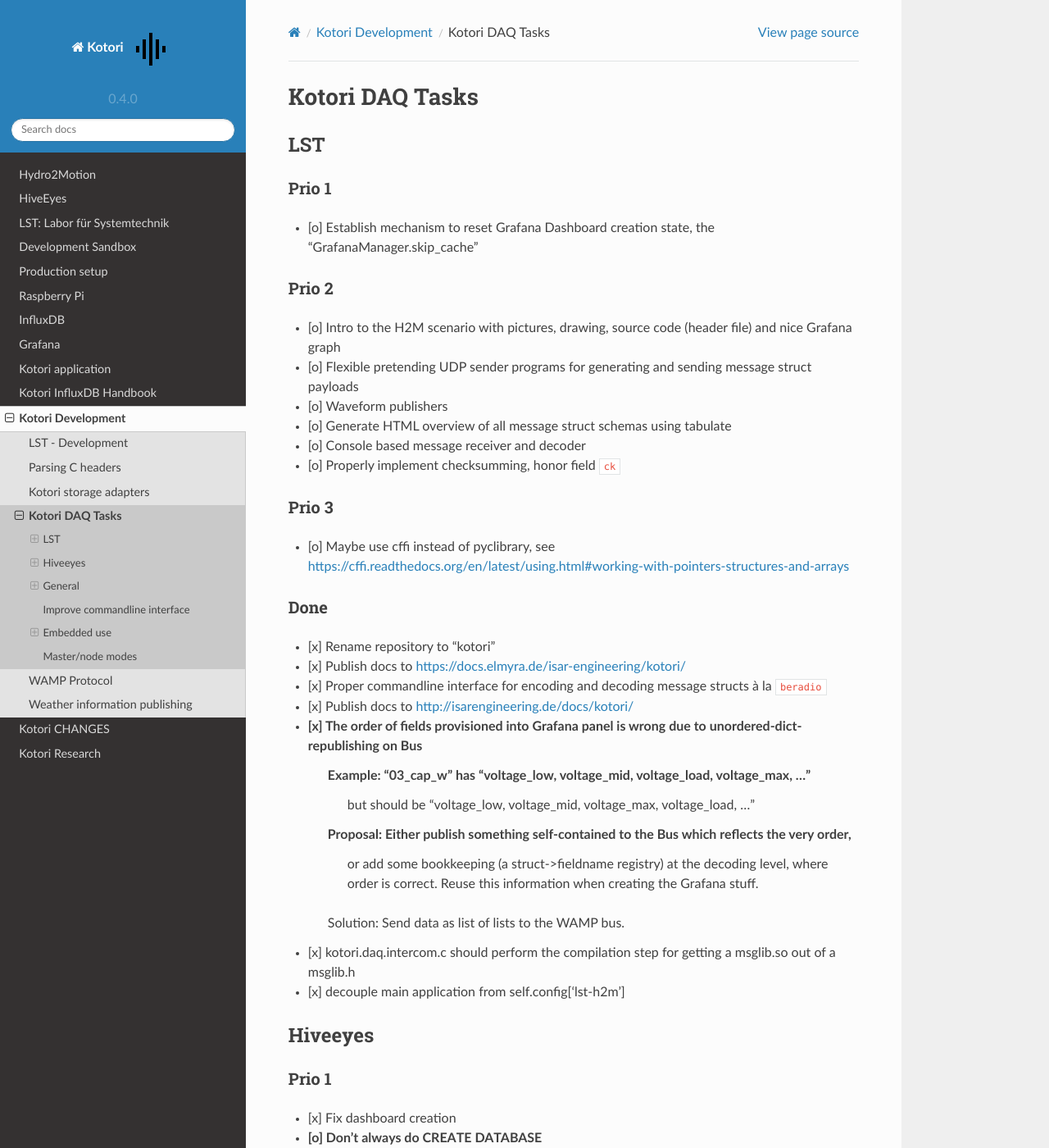
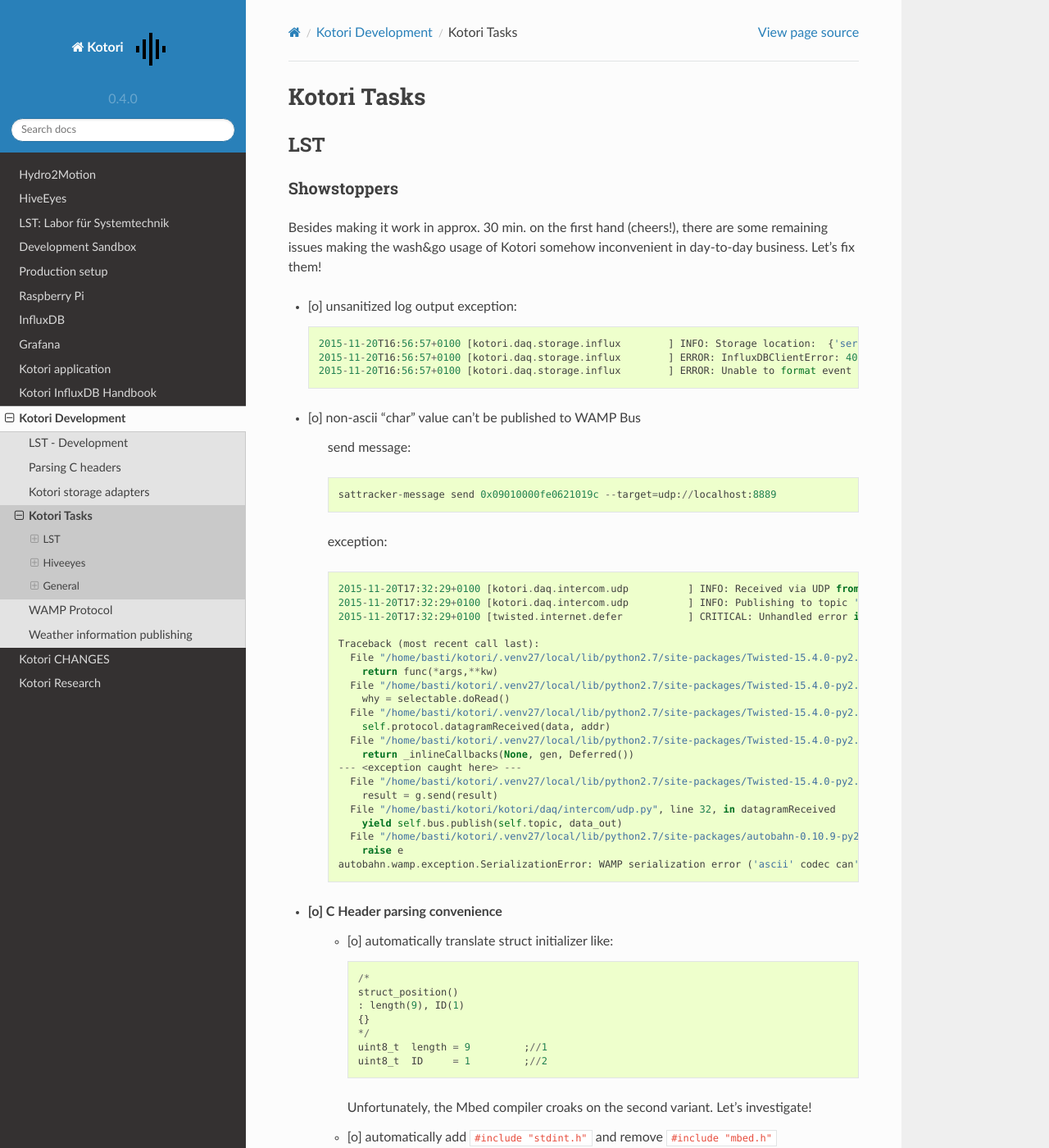
Before and after one commit to daq-tools/kotori, a Sphinx documentation site: the page built from doc/source/development/tasks.rst, in a window 1280 px wide and 1400 px high. Shown: the whole window at 82% size. Built offline with Sphinx 7.4.7 and the Read the Docs theme 2.0.0, drawn with Linux system fonts in a browser that asks for light colours; some of the changed text lies outside the part shown.

Commit message:
update docs

```diff
--- a/doc/source/development/tasks.rst
+++ b/doc/source/development/tasks.rst
@@ -1,26 +1,100 @@
-================
-Kotori DAQ Tasks
-================
+============
+Kotori Tasks
+============
 
 LST
 ===
 
+Showstoppers
+------------
+
+Besides making it work in approx. 30 min. on the first hand (cheers!), there are some remaining issues making the wash&go usage
+of Kotori somehow inconvenient in day-to-day business. Let's fix them!
+
+- [o] unsanitized log output exception::
+
+    2015-11-20T16:56:57+0100 [kotori.daq.storage.influx        ] INFO: Storage location:  {'series': '01_position', 'database': u'edu_hm_lst_sattracker'}
+    2015-11-20T16:56:57+0100 [kotori.daq.storage.influx        ] ERROR: InfluxDBClientError: 401: {"error":"user not found"}
+    2015-11-20T16:56:57+0100 [kotori.daq.storage.influx        ] ERROR: Unable to format event {'log_namespace': 'kotori.daq.storage.influx', 'log_level': <LogLevel=error>, 'log_logger': <Logger 'kotori.daq.storage.influx'>, 'log_time': 1448035017.722721, 'log_source': None, 'log_format': 'Processing Bus message failed: 401: {"error":"user not found"}\nERROR: InfluxDBClientError: 401: {{"error":"user not found"}}\n\n------------------------------------------------------------\nEntry point:\nFilename:    /home/basti/kotori/kotori/daq/storage/influx.py\nLine number: 171\nFunction:    bus_receive\nCode:        return self.process_message(self.topic, payload)\n------------------------------------------------------------\nSource of exception:\nFilename:    /home/basti/kotori/.venv27/local/lib/python2.7/site-packages/influxdb-2.9.2-py2.7.egg/influxdb/client.py\nLine number: 247\nFunction:    request\nCode:        raise InfluxDBClientError(response.content, response.status_code)\n\nTraceback (most recent call last):\n  File "/home/basti/kotori/kotori/daq/storage/influx.py", line 171, in bus_receive\n    return self.process_message(self.topic, payload)\n  File "/home/basti/kotori/kotori/daq/storage/influx.py", line 195, in process_message\n    self.store_mes
+
+- [o] non-ascii "char" value can't be published to WAMP Bus
+
+    send message::
+
+        sattracker-message send 0x09010000fe0621019c --target=udp://localhost:8889
+
+    exception::
+
+        2015-11-20T17:32:29+0100 [kotori.daq.intercom.udp          ] INFO: Received via UDP from 192.168.0.40:49153: '\t\x01\x00\x00@\x06H\x01\xf2'
+        2015-11-20T17:32:29+0100 [kotori.daq.intercom.udp          ] INFO: Publishing to topic 'edu.hm.lst.sattracker' with realm 'lst': [(u'length', 9), (u'ID', 1), (u'flag_1', 0), (u'hdg', 1600), (u'pitch', 328), (u'ck', '\xf2'), ('_name_', u'struct_position'), ('_hex_', '0901000040064801f2')]
+        2015-11-20T17:32:29+0100 [twisted.internet.defer           ] CRITICAL: Unhandled error in Deferred:
+
+        Traceback (most recent call last):
+          File "/home/basti/kotori/.venv27/local/lib/python2.7/site-packages/Twisted-15.4.0-py2.7-linux-x86_64.egg/twisted/python/context.py", line 81, in callWithContext
+            return func(*args,**kw)
+          File "/home/basti/kotori/.venv27/local/lib/python2.7/site-packages/Twisted-15.4.0-py2.7-linux-x86_64.egg/twisted/internet/posixbase.py", line 597, in _doReadOrWrite
+            why = selectable.doRead()
+          File "/home/basti/kotori/.venv27/local/lib/python2.7/site-packages/Twisted-15.4.0-py2.7-linux-x86_64.egg/twisted/internet/udp.py", line 248, in doRead
+            self.protocol.datagramReceived(data, addr)
+          File "/home/basti/kotori/.venv27/local/lib/python2.7/site-packages/Twisted-15.4.0-py2.7-linux-x86_64.egg/twisted/internet/defer.py", line 1274, in unwindGenerator
+            return _inlineCallbacks(None, gen, Deferred())
+        --- <exception caught here> ---
+          File "/home/basti/kotori/.venv27/local/lib/python2.7/site-packages/Twisted-15.4.0-py2.7-linux-x86_64.egg/twisted/internet/defer.py", line 1128, in _inlineCallbacks
+            result = g.send(result)
+          File "/home/basti/kotori/kotori/daq/intercom/udp.py", line 32, in datagramReceived
+            yield self.bus.publish(self.topic, data_out)
+          File "/home/basti/kotori/.venv27/local/lib/python2.7/site-packages/autobahn-0.10.9-py2.7.egg/autobahn/wamp/protocol.py", line 1034, in publish
+            raise e
+        autobahn.wamp.exception.SerializationError: WAMP serialization error ('ascii' codec can't decode byte 0xf2 in position 1: ordinal not in range(128))
+
+- [o] C Header parsing convenience
+    - [o] automatically translate struct initializer like::
+
+              /*
+              struct_position()
+              : length(9), ID(1)
+              {}
+              */
+              uint8_t  length = 9         ;//1
+              uint8_t  ID     = 1         ;//2
+
+      Unfortunately, the Mbed compiler croaks on the second variant. Let's investigate!
+
+    - [o] automatically add ``#include "stdint.h"`` and remove ``#include "mbed.h"``
+    - [o] parse things like ``// name=heading; expr=hdg * 20; unit=degrees``, see :ref:`math-expressions`. use it for scaling.
+
+- [o] make compiler configurable
+- [o] measurement tightness / send timestamps
+
+
 Prio 1
 ------
-- [o] Establish mechanism to reset Grafana Dashboard creation state, the "GrafanaManager.skip_cache"
+- [o] generalize ``h2m-message`` vs. ``sattracker-message`` into ``lst-message``,
+      maybe read default config via ``~/.kotori.ini`` which transitively points to ``./etc/lst.ini`` to keep the comfort.
+      otherwise, the ini file must be specified every time
+- [o] rename ``lst-h2m.ini`` to ``lst.ini``
+- [o] new message command "h2m|sattracker-message list" to show all struct names
+- [o] sanity checks for struct schema e.g. against declared length
+- [o] establish flexible scaling
+
 
 Prio 2
 ------
+- [o] Properly implement checksumming, honor field ``ck``
+      sum up all bytes: 0 to n-1 (w/o ck), then mod 255
+- [o] database export
 - [o] Intro to the H2M scenario with pictures, drawing, source code (header file) and nice Grafana graph
 - [o] Flexible pretending UDP sender programs for generating and sending message struct payloads
 - [o] Waveform publishers
-- [o] Generate HTML overview of all message struct schemas using tabulate
-- [o] Console based message receiver and decoder
-- [o] Properly implement checksumming, honor field ``ck``
+
 
 Prio 3
 ------
-- [o] Maybe use cffi instead of pyclibrary, see https://cffi.readthedocs.org/en/latest/using.html#working-with-pointers-structures-and-arrays
+- [o] Generate HTML overview of all message struct schemas using tabulate
+- [o] Console based message receiver and decoder
+- [o] Establish mechanism to reset Grafana Dashboard creation state, the "GrafanaManager.skip_cache"
+- [o] receive messages containing sequential numbers, check database for continuity to determine if data points get lost
+
 
 Done
 ----
@@ -29,12 +103,12 @@
 - [x] Proper commandline interface for encoding and decoding message structs à la ``beradio``
 - [x] Publish docs to http://isarengineering.de/docs/kotori/
 - [x] The order of fields provisioned into Grafana panel is wrong due to unordered-dict-republishing on Bus
-      Example: "03_cap_w" has "voltage_low, voltage_mid, voltage_load, voltage_max, ..."
-               but should be  "voltage_low, voltage_mid, voltage_max, voltage_load, ..."
-      Proposal: Either publish something self-contained to the Bus which reflects the very order,
-                or add some bookkeeping (a struct->fieldname registry) at the decoding level,
-                where order is correct. Reuse this information when creating the Grafana stuff.
-      Solution: Send data as list of lists to the WAMP bus.
+      - Example: "03_cap_w" has "voltage_low, voltage_mid, voltage_load, voltage_max, ..."
+                 but should be  "voltage_low, voltage_mid, voltage_max, voltage_load, ..."
+      - Proposal: Either publish something self-contained to the Bus which reflects the very order,
+                  or add some bookkeeping (a struct->fieldname registry) at the decoding level,
+                  where order is correct. Reuse this information when creating the Grafana stuff.
+      - Solution: Send data as list of lists to the WAMP bus.
 - [x] kotori.daq.intercom.c should perform the compilation step for getting a msglib.so out of a msglib.h
 - [x] decouple main application from self.config['lst-h2m']
 
@@ -129,47 +203,3 @@
 -----------
 - pdf renderer
 - derivation and integration
-
-
-
-Improve commandline interface
-=============================
-
-"""
-#kotori ship <name> move <x> <y> [--speed=<kn>]
-#kotori ship shoot <x> <y>
-#kotori mine (set|remove) <x> <y> [--moored | --drifting]
-"""
-
-
-Embedded use
-============
-
-Setup node sandbox
-------------------
-::
-
-    apt-get install mplayer
-
-    virtualenv-2.7 --system-site-packages .venv27
-    source .venv27/bin/activate
-    pip install distribute==0.6.45
-    pip install Adafruit_BBIO
-
-    cd src/kotori.node
-    python setup.py develop
-    cd -
-
-
-Master/node modes
-=================
-
-master only::
-
-    kotori master --debug
-
-node only::
-
-    kotori node --master=ws://offgrid:9000/ws --debug
-    kotori node --master=ws://beaglebone.local:9000/ws --debug
-    kotori node --master=ws://master.example.com:9000/ws --debug
```
Also changed, not shown: doc/source/research/math-expressions.rst (added, +76 -0 lines).
